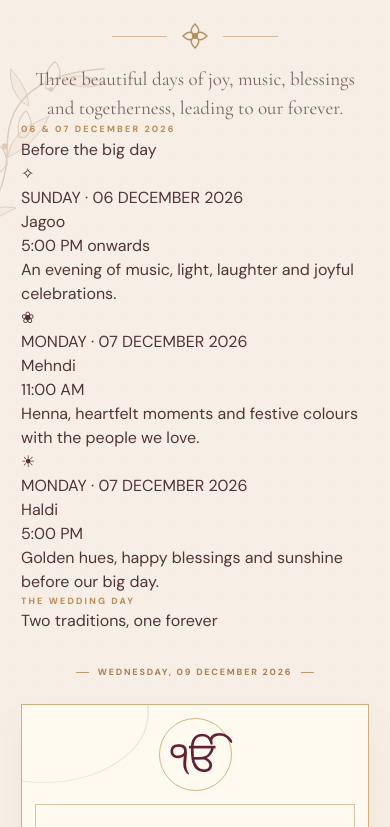
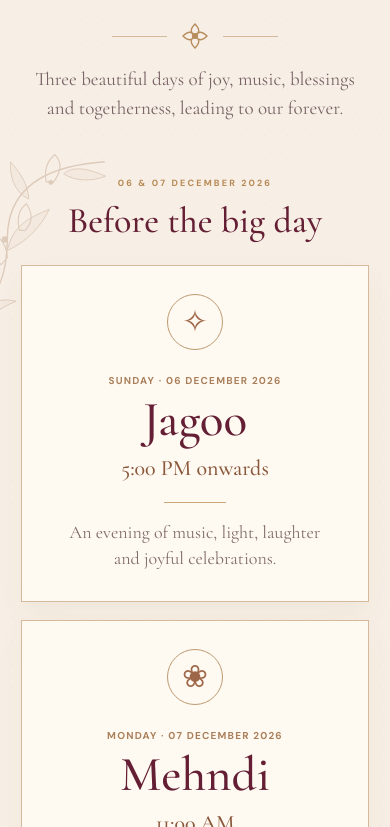
Before and after one commit to Mr-krishu/Simkri, a React (Vite) app: page / in a window 390 px wide. Shown: the part 3077-3904 px from the top of the page. Built offline with nearby package versions, Linux system fonts and the light colour scheme; the HTML template or start-up script is replaced by a standard one.

Commit message:
Style the three pre-wedding event cards

```diff
--- a/src/index.css
+++ b/src/index.css
@@ -303,3 +303,22 @@ a { color: inherit; }
   html { scroll-behavior: auto; }
   *, *::before, *::after { animation-duration: .01ms !important; animation-iteration-count: 1 !important; transition-duration: .01ms !important; }
 }
+
+
+/* Pre-wedding festivities */
+.prewedding-header, .wedding-day-heading { text-align: center; margin: 54px auto 25px; }
+.prewedding-header h3, .wedding-day-heading h3 { font: 500 clamp(36px, 4vw, 51px)/1.1 'Cormorant Garamond',serif; color: var(--wine); margin: 9px 0 0; }
+.prewedding-grid { display: grid; grid-template-columns: repeat(3, minmax(0, 1fr)); gap: 20px; }
+.prewedding-card { background: #fffaf1; border: 1px solid #d6b99a; padding: 35px 23px 30px; min-height: 340px; text-align: center; display: flex; flex-direction: column; align-items: center; box-shadow: 0 12px 28px rgba(92, 46, 30, .045); }
+.prewedding-icon { width: 56px; height: 56px; border: 1px solid #bd9a72; border-radius: 50%; display: grid; place-items: center; font-size: 31px; color: #9f6749; }
+.prewedding-date { font: 700 10px/1.6 'DM Sans',sans-serif; letter-spacing: .12em; color: #aa805c; margin: 23px 0 5px; }
+.prewedding-card h4 { font: 500 49px/1.08 'Cormorant Garamond',serif; color: var(--wine); margin: 0 0 8px; }
+.prewedding-time { font: 500 22px/1.2 'Cormorant Garamond',serif; color: #8a583d; margin: 0; }
+.prewedding-divider { width: 62px; height: 1px; background: #cba77a; margin: 21px auto 17px; }
+.prewedding-description { font: 400 18px/1.4 'Cormorant Garamond',serif; color: #806c68; max-width: 270px; margin: 0; }
+.wedding-day-heading { margin-top: 68px; }
+@media (max-width: 760px) {
+  .prewedding-grid { grid-template-columns: 1fr; max-width: 480px; margin: auto; gap: 18px; }
+  .prewedding-card { min-height: auto; padding: 28px 20px 30px; }
+  .wedding-day-heading { margin-top: 57px; }
+}
```
